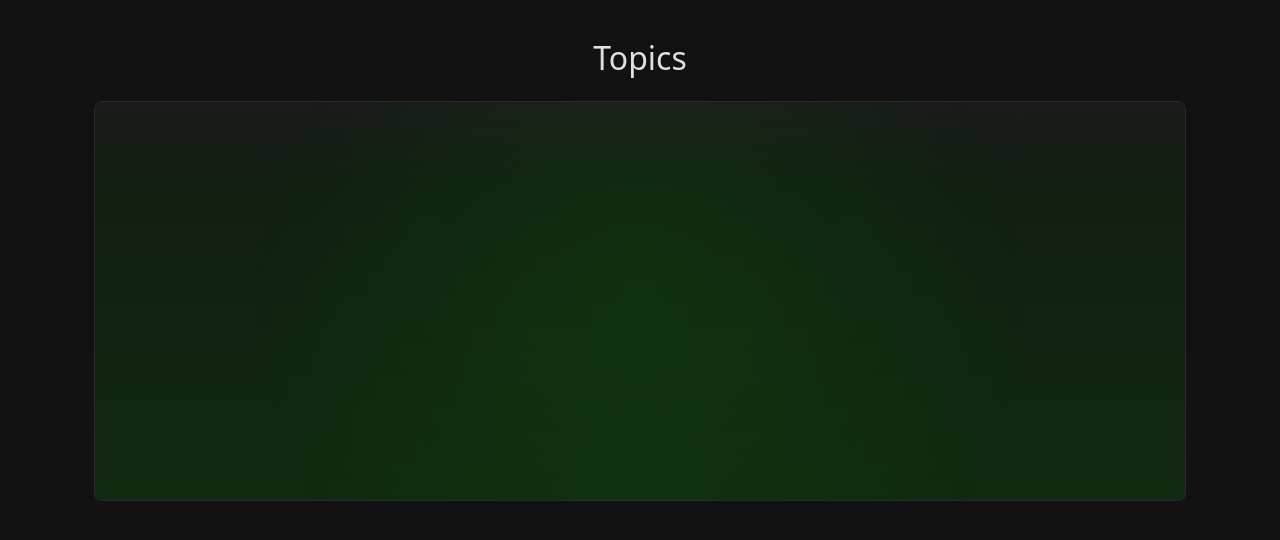
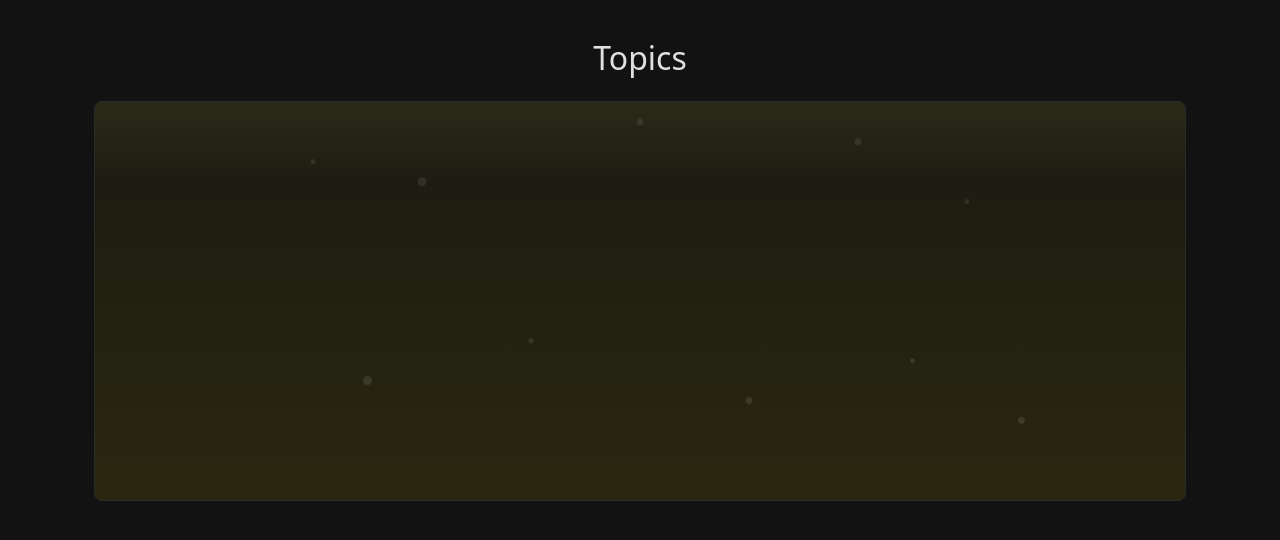
Before and after one commit to mattpannella/CobraPinger, a Flask app: page /topics in a window 1280 px wide. Shown: the part 57-597 px from the top of the page. Run offline with Flask 3, Linux system fonts and the light colour scheme; data that the repository does not hold is empty; parts of the project's set-up code (start-up, migrations or seed data) failed here and were passed over; some libraries are stand-ins or nearby versions.

Commit message:
bubbbles

```diff
--- a/static/css/cobra.css
+++ b/static/css/cobra.css
@@ -562,7 +562,71 @@ mark {
     overflow: hidden;
 }
 
-.tag-item {
-    position: relative;
+/* Create multiple bubble layers */
+.tag-cloud::after {
+    content: '';
+    position: absolute;
+    top: 0;
+    left: 0;
+    width: 100%;
+    height: 100%;
+    pointer-events: none;
+    background:
+        radial-gradient(circle at 20% 80%, rgba(255, 255, 255, 0.1) 2px, transparent 3px),
+        radial-gradient(circle at 50% 70%, rgba(255, 255, 255, 0.1) 3px, transparent 4px),
+        radial-gradient(circle at 80% 90%, rgba(255, 255, 255, 0.1) 2px, transparent 3px),
+        radial-gradient(circle at 30% 85%, rgba(255, 255, 255, 0.1) 4px, transparent 5px),
+        radial-gradient(circle at 70% 75%, rgba(255, 255, 255, 0.1) 3px, transparent 4px);
+    animation: bubbleRise 8s linear infinite;
     z-index: 1;
 }
+
+/* Add a second bubble layer with different timing */
+.tag-cloud::before {
+    content: '';
+    position: absolute;
+    top: 0;
+    left: 0;
+    width: 100%;
+    height: 100%;
+    pointer-events: none;
+    background:
+        radial-gradient(circle at 40% 70%, rgba(255, 255, 255, 0.1) 2px, transparent 3px),
+        radial-gradient(circle at 60% 85%, rgba(255, 255, 255, 0.1) 3px, transparent 4px),
+        radial-gradient(circle at 25% 80%, rgba(255, 255, 255, 0.1) 4px, transparent 5px),
+        radial-gradient(circle at 75% 75%, rgba(255, 255, 255, 0.1) 2px, transparent 3px),
+        radial-gradient(circle at 85% 90%, rgba(255, 255, 255, 0.1) 3px, transparent 4px);
+    animation: bubbleRise 12s linear infinite;
+    z-index: 1;
+}
+
+/* Animation for rising bubbles */
+@keyframes bubbleRise {
+    0% {
+        transform: translateY(100%);
+        opacity: 0;
+    }
+    20% {
+        opacity: 1;
+    }
+    50% {
+        opacity: 1;
+    }
+    80% {
+        opacity: 1;
+    }
+    100% {
+        transform: translateY(-100%);
+        opacity: 0;
+    }
+}
+
+/* Update the tag cloud background to be more beer-like */
+.tag-cloud {
+    background: linear-gradient(
+        to bottom,
+        #2a2a1a,
+        rgba(255, 223, 0, 0.05) 20%,
+        rgba(255, 223, 0, 0.1)
+    );
+}
```
